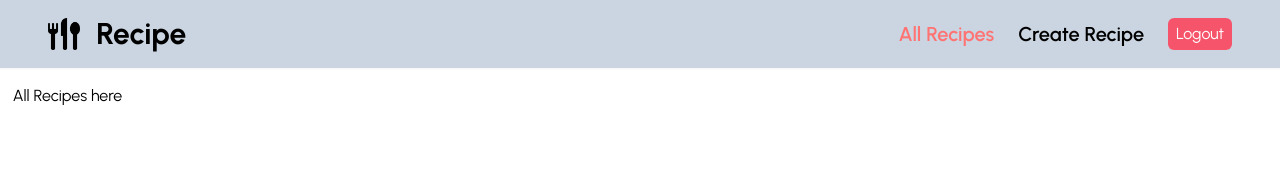
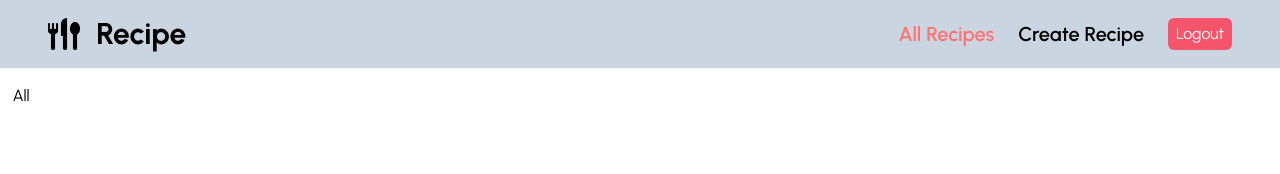
Before and after one commit to HashaamKhan19/recipe_app_client, a React (Vite) app: page / in a window 1280 px wide. Shown: the top 174 px of the page. Built offline with nearby package versions, Linux system fonts and the light colour scheme.

Commit message:
fixed header issue(last)

```diff
--- a/src/App.jsx
+++ b/src/App.jsx
@@ -1,9 +1,9 @@
 import { BrowserRouter as Router, Routes, Route } from "react-router-dom";
 import Login from "./components/Auth/Login";
 import Register from "./components/Auth/Register";
-import Hero from "./components/Hero";
 import RequireAuth from "./components/Auth/RequireAuth";
 import Create from "./components/Recipe/Create";
+import All from "./components/Recipe/All";
 import Header from "./components/Layout";
 
 function App() {
@@ -12,10 +12,16 @@ function App() {
   return (
     <div className="App">
       <Router>
-        <Header />
         <Routes>
-          <Route element={<RequireAuth />}>
-            <Route path="/" element={<Hero />} />
+          <Route
+            element={
+              <>
+                <Header />
+                <RequireAuth />
+              </>
+            }
+          >
+            <Route path="/" element={<All />} />
             <Route path="/createRecipe" element={<Create />} />
           </Route>
           <Route path="/register" element={<Register />} />
--- a/src/components/Hero/index.jsx
+++ /dev/null
@@ -1,8 +0,0 @@
-/*eslint-disable*/
-import React from "react";
-
-const Hero = () => {
-  return <div className="px-[1%]">All Recipes here</div>;
-};
-
-export default Hero;
--- a/src/components/Recipe/All.jsx
+++ b/src/components/Recipe/All.jsx
@@ -2,7 +2,7 @@
 import React from "react";
 
 const All = () => {
-  return <div>All</div>;
+  return <div className="px-[1%]">All</div>;
 };
 
 export default All;
```
